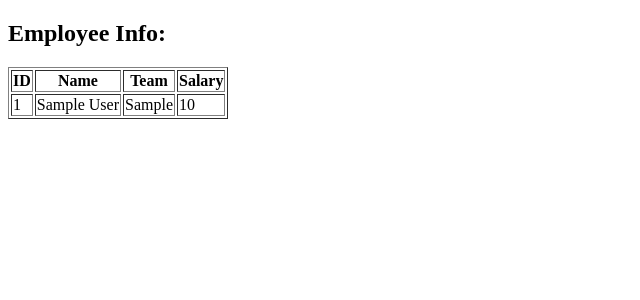
After one commit to bindu2302/Java-Frameworks-and-More, a Spring Boot app: page /allEmployees in a window 1280 px wide. The commit adds this page. Shown: the top 300 px of the page, without its empty margins (0-640 px from the left). Run offline with Spring Boot 4, Linux system fonts and the light colour scheme; tables that the repository leaves empty hold one stand-in row (values such as "Sample post").

Commit message:
Add files via upload

```diff
--- a/crud.employee/src/main/java/crud/employee/controllers/EmployeeController.java
+++ b/crud.employee/src/main/java/crud/employee/controllers/EmployeeController.java
@@ -1,4 +1,6 @@
 package crud.employee.controllers;
+
+import java.util.List;
 
 import org.springframework.beans.factory.annotation.Autowired;
 import org.springframework.stereotype.Controller;
@@ -6,7 +8,6 @@ import org.springframework.ui.Model;
 import org.springframework.web.bind.annotation.GetMapping;
 import org.springframework.web.bind.annotation.ModelAttribute;
 import org.springframework.web.bind.annotation.PostMapping;
-import org.springframework.web.bind.annotation.RequestBody;
 import org.springframework.web.bind.annotation.RequestParam;
 
 import crud.employee.entities.Employee;
@@ -65,4 +66,11 @@ public class EmployeeController {
 		return "index";
 	}
 
+	@GetMapping("/allEmployees")
+	public String fetxhAllEmployees(Model m) {
+		List<Employee> empList = service.fetchAllEmployees();
+		m.addAttribute("empList", empList);
+		return "show_all_employees";
+	}
+
 }
--- a/crud.employee/src/main/resources/templates/index.html
+++ b/crud.employee/src/main/resources/templates/index.html
@@ -14,5 +14,7 @@
 		<a href = "openUpdate">Update employee</a>
 		<br><br>
 		<a href = "openDelete">Delete employee</a>
+		<br><br>
+		<a href="allEmployees">View all employees</a>
 	</body>
 </html>
--- /dev/null
+++ b/crud.employee/src/main/resources/templates/show_all_employees.html
@@ -0,0 +1,28 @@
+<!DOCTYPE html>
+<html>
+<head>
+<meta charset="UTF-8">
+<title>Insert title here</title>
+</head>
+<body>
+	 <h2>Employee Info:</h2>
+    <table border="1">
+        <thead>
+            <tr>
+                <th>ID</th>
+                <th>Name</th>
+                <th>Team</th>
+                <th>Salary</th>
+            </tr>
+        </thead>
+        <tbody>
+            <tr th:each="emp : ${empList}">
+                <td th:text="${emp.id}"></td>
+                <td th:text="${emp.name}"></td>
+                <td th:text="${emp.team}"></td>
+                <td th:text="${emp.salary}"></td>
+            </tr>
+        </tbody>
+    </table>
+</body>
+</html>
```
Also changed, not shown: 4 other files.
